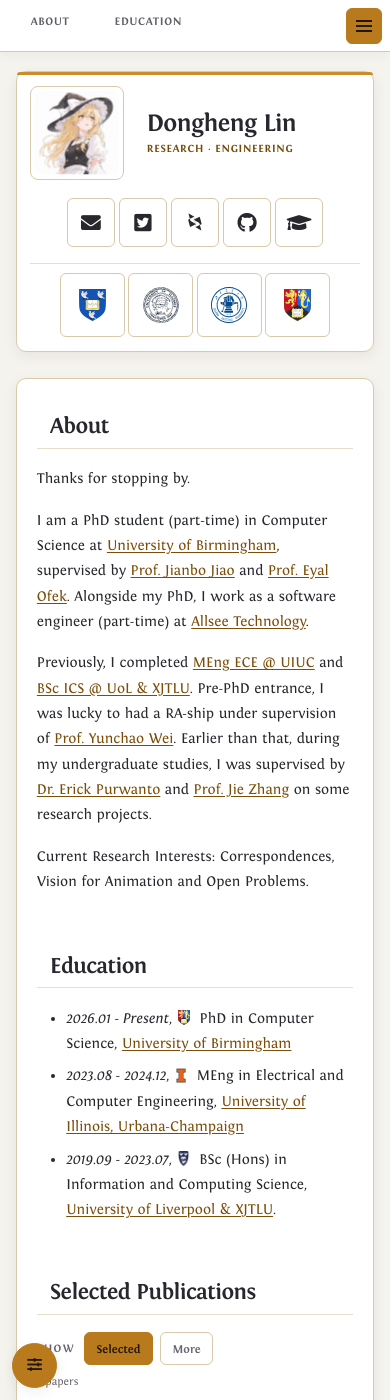
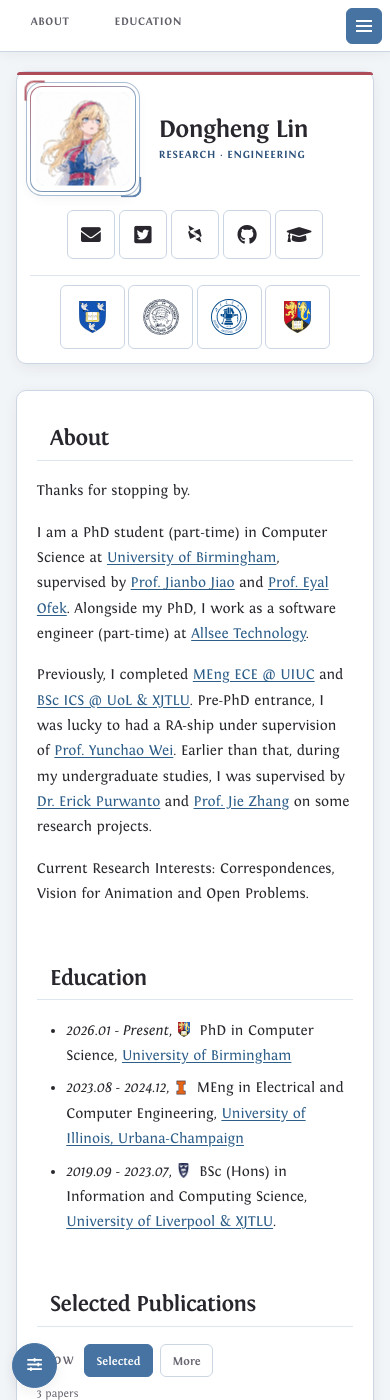
Before and after one commit to Rathgrith/Rathgrith.github.io, a Jekyll site: the page built from _pages/about.md, in a window 390 px wide and 1400 px high. Built offline with Jekyll 4.4.1, drawn with Linux system fonts in a browser that asks for light colours; some web fonts are replaced.

Commit message:
Refine Alice theme and avatar styling

```diff
--- a/_includes/head.html
+++ b/_includes/head.html
@@ -13,7 +13,7 @@
 <script>
   (function () {
     var saved = "light";
-    var character = "marisa";
+    var character = "alice";
 
     try {
       var key = "site-theme";
@@ -24,7 +24,7 @@
 
       character = localStorage.getItem("site-live2d-character");
       if (["marisa", "alice", "patchouli"].indexOf(character) === -1) {
-        character = "marisa";
+        character = "alice";
       }
     } catch (e) {}
 
--- a/_layouts/default.html
+++ b/_layouts/default.html
@@ -38,7 +38,7 @@ layout: compress
     {% include site-runtime-footer.html %}
     <script>
       window.__siteLive2DConfig = window.__siteLive2DConfig || {
-        defaultCharacter: "marisa",
+        defaultCharacter: "alice",
         sourceRepository: "https://github.com/n0099/TouhouCannonBall-Live2d-Models",
         characters: [
           {
--- a/assets/css/site-redesign.css
+++ b/assets/css/site-redesign.css
@@ -632,23 +632,43 @@ body.home-page .profile_box > * {
 }
 
 .author__avatar-frame {
-  width: min(100%, 136px);
-  padding: 5px;
-  border: 1px solid var(--border);
-  border-radius: var(--radius-medium);
-  background: var(--surface-raised);
-  box-shadow: none;
+  width: min(100%, 152px);
+  padding: 6px;
+  border: 1px solid transparent;
+  border-radius: calc(var(--radius-medium) + 4px);
+  background:
+    linear-gradient(var(--surface-raised), var(--surface-raised)) padding-box,
+    linear-gradient(
+        145deg,
+        color-mix(in srgb, var(--accent-warm) 76%, var(--border)),
+        color-mix(in srgb, var(--accent-cool) 46%, var(--border)) 48%,
+        color-mix(in srgb, var(--accent-strong) 72%, var(--border))
+      )
+      border-box;
+  box-shadow:
+    0 0 0 3px var(--surface),
+    0 0 0 4px color-mix(in srgb, var(--accent-cool) 24%, var(--border)),
+    var(--shadow-soft);
 }
 
 .author__avatar-frame:hover,
 .author__avatar-frame:focus-within {
-  border-color: color-mix(in srgb, var(--accent-warm) 62%, var(--border));
-  box-shadow: var(--shadow-soft);
-}
-
-.author__avatar-media,
+  border-color: transparent;
+  box-shadow:
+    0 0 0 3px var(--surface),
+    0 0 0 4px color-mix(in srgb, var(--accent-warm) 54%, var(--border)),
+    var(--shadow-hover);
+}
+
+.author__avatar-media {
+  border-radius: var(--radius-medium);
+  box-shadow:
+    inset 0 0 0 1px color-mix(in srgb, var(--accent-strong) 22%, transparent),
+    inset 0 1px 0 color-mix(in srgb, #ffffff 58%, transparent);
+}
+
 .author__avatar-shine {
-  border-radius: calc(var(--radius-medium) - 3px);
+  border-radius: var(--radius-medium);
 }
 
 .author__avatar-aura {
@@ -660,7 +680,26 @@ body.home-page .profile_box > * {
 }
 
 .author__avatar-corner {
-  display: none;
+  display: block;
+  width: 20px;
+  height: 20px;
+  opacity: 0.86;
+}
+
+.author__avatar-corner--top {
+  top: -5px;
+  left: -5px;
+  border-top-color: var(--accent-warm);
+  border-left-color: var(--accent-warm);
+  border-radius: 9px 0 0;
+}
+
+.author__avatar-corner--bottom {
+  right: -5px;
+  bottom: -5px;
+  border-right-color: var(--accent-cool);
+  border-bottom-color: var(--accent-cool);
+  border-radius: 0 0 9px;
 }
 
 body.home-page .profile_box .author__name {
@@ -1504,7 +1543,7 @@ body.gallery-page :is(.gallery-modal__nav, .gallery-modal__close):hover {
 
   body.thoughts-page .profile_box {
     display: grid;
-    grid-template-columns: 82px minmax(0, 1fr);
+    grid-template-columns: 98px minmax(0, 1fr);
     align-items: center;
     gap: 0.75rem 0.9rem;
     padding: 0.85rem;
@@ -1514,14 +1553,14 @@ body.gallery-page :is(.gallery-modal__nav, .gallery-modal__close):hover {
   body.thoughts-page .author__avatar-frame {
     grid-column: 1;
     grid-row: 1;
-    width: 82px;
-    min-width: 82px;
+    width: 98px;
+    min-width: 98px;
   }
 
   body.thoughts-page .author__avatar img {
-    width: 72px;
+    width: 86px;
     min-width: 0;
-    height: 72px;
+    height: 86px;
   }
 
   body.thoughts-page .author__content {
@@ -1608,7 +1647,7 @@ body.gallery-page :is(.gallery-modal__nav, .gallery-modal__close):hover {
   }
 
   body.home-page .profile_box {
-    grid-template-columns: 94px minmax(0, 1fr);
+    grid-template-columns: 106px minmax(0, 1fr);
     column-gap: 0.85rem;
     row-gap: 0.8rem;
     padding: 0.9rem;
@@ -1617,13 +1656,13 @@ body.gallery-page :is(.gallery-modal__nav, .gallery-modal__close):hover {
 
   body.home-page .profile_box .author__avatar,
   body.home-page .profile_box .author__avatar-frame {
+    width: 106px;
+    min-width: 106px;
+  }
+
+  body.home-page .profile_box .author__avatar img {
     width: 94px;
-    min-width: 94px;
-  }
-
-  body.home-page .profile_box .author__avatar img {
-    width: 84px;
-    height: 84px;
+    height: 94px;
   }
 
   body.home-page .profile_box .author__name {
@@ -1694,7 +1733,7 @@ body.gallery-page :is(.gallery-modal__nav, .gallery-modal__close):hover {
 
 @media (max-width: 36em) {
   body.home-page .profile_box {
-    grid-template-columns: 94px minmax(0, 1fr);
+    grid-template-columns: 106px minmax(0, 1fr);
     justify-items: stretch;
     text-align: left;
   }
--- a/assets/css/site-shared.css
+++ b/assets/css/site-shared.css
@@ -2212,9 +2212,9 @@ html[data-theme="dark"][data-live2d-character="patchouli"]
 }
 
 html:not([data-live2d-character]):not([data-theme="dark"])
-  .author__avatar-image[data-avatar-character="marisa"][data-avatar-theme="light"],
+  .author__avatar-image[data-avatar-character="alice"][data-avatar-theme="light"],
 html:not([data-live2d-character])[data-theme="dark"]
-  .author__avatar-image[data-avatar-character="marisa"][data-avatar-theme="dark"] {
+  .author__avatar-image[data-avatar-character="alice"][data-avatar-theme="dark"] {
   opacity: 1;
 }
 
--- a/assets/js/core/live2d-loader.js
+++ b/assets/js/core/live2d-loader.js
@@ -122,6 +122,7 @@
       window.__siteLive2DConfig &&
       window.__siteLive2DConfig.defaultCharacter;
     if (configured && getCharacter(configured)) return configured;
+    if (getCharacter("alice")) return "alice";
     return getCharacters()[0].id;
   }
 
@@ -628,9 +629,11 @@
   function renderCharacterButton(button) {
     if (!button) return;
 
-    var selected = getCharacter(getSelectedCharacterId()) || getCharacters()[0];
-    var label = "Character: " + selected.name;
-    var accessibleLabel = "Switch Live2D character. Current: " + selected.name;
+    var selected =
+      getCharacter(getSelectedCharacterId()) ||
+      getCharacter(getDefaultCharacterId());
+    var label = "Theme: " + selected.name;
+    var accessibleLabel = "Switch visual theme. Current: " + selected.name;
 
     button.hidden = isPageDisabled();
     button.setAttribute("aria-label", accessibleLabel);
```
